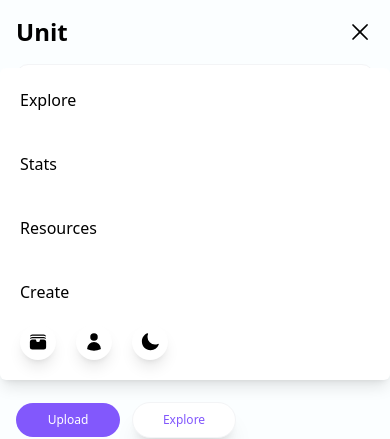
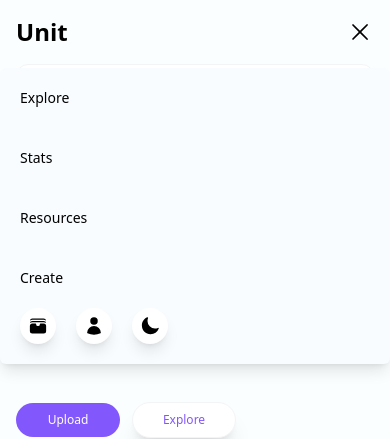
Before and after one commit to ValentineCodes/Unit, a Next.js app: page / in a window 390 px wide. Both pictures are taken after a click on the button 360 px from the left and 32 px from the top of the page. Shown: the top 439 px of the page. Built offline with nearby package versions, Linux system fonts and the light colour scheme.

Commit message:
modified header menu

```diff
--- a/components/headers/modules/MobileHeaderMenu.tsx
+++ b/components/headers/modules/MobileHeaderMenu.tsx
@@ -1,4 +1,4 @@
-import React from "react";
+import React, { Fragment } from "react";
 import {
   UserIcon,
   WalletIcon,
@@ -6,7 +6,7 @@ import {
   Bars3Icon,
   XMarkIcon,
 } from "@heroicons/react/24/solid";
-import { Menu } from "@headlessui/react";
+import { Menu, Transition } from "@headlessui/react";
 
 type Props = {};
 
@@ -23,9 +23,18 @@ function MobileHeaderMenu({}: Props) {
             )}
           </Menu.Button>
 
+          <Transition
+            as={Fragment}
+            enter="transition duration-300 ease-out"
+            enterFrom="transform scale-95 opacity-0"
+            enterTo="transform scale-100 opacity-100"
+            leave="transition duration-75 ease-out"
+            leaveFrom="transform scale-100 opacity-100"
+            leaveTo="transform scale-95 opacity-0"
+          >
             <Menu.Items
               as="ul"
-            className="absolute bg-white shadow-lg rounded-md text-md flex flex-col items-start w-[100vw] left-0 top-[8%] pb-5"
+              className="absolute bg-[#f8fcff] shadow-lg rounded-md text-sm flex flex-col items-start w-[100vw] left-0 top-[8%] pb-5"
             >
               <Menu.Item
                 as="li"
@@ -65,6 +74,7 @@ function MobileHeaderMenu({}: Props) {
                 </div>
               </Menu.Item>
             </Menu.Items>
+          </Transition>
         </>
       )}
     </Menu>
```
Also changed, not shown: components/headers/HomeHeaderMobile.tsx (+0 -72 lines). Lines whose indentation alone changed are shown as unchanged.
